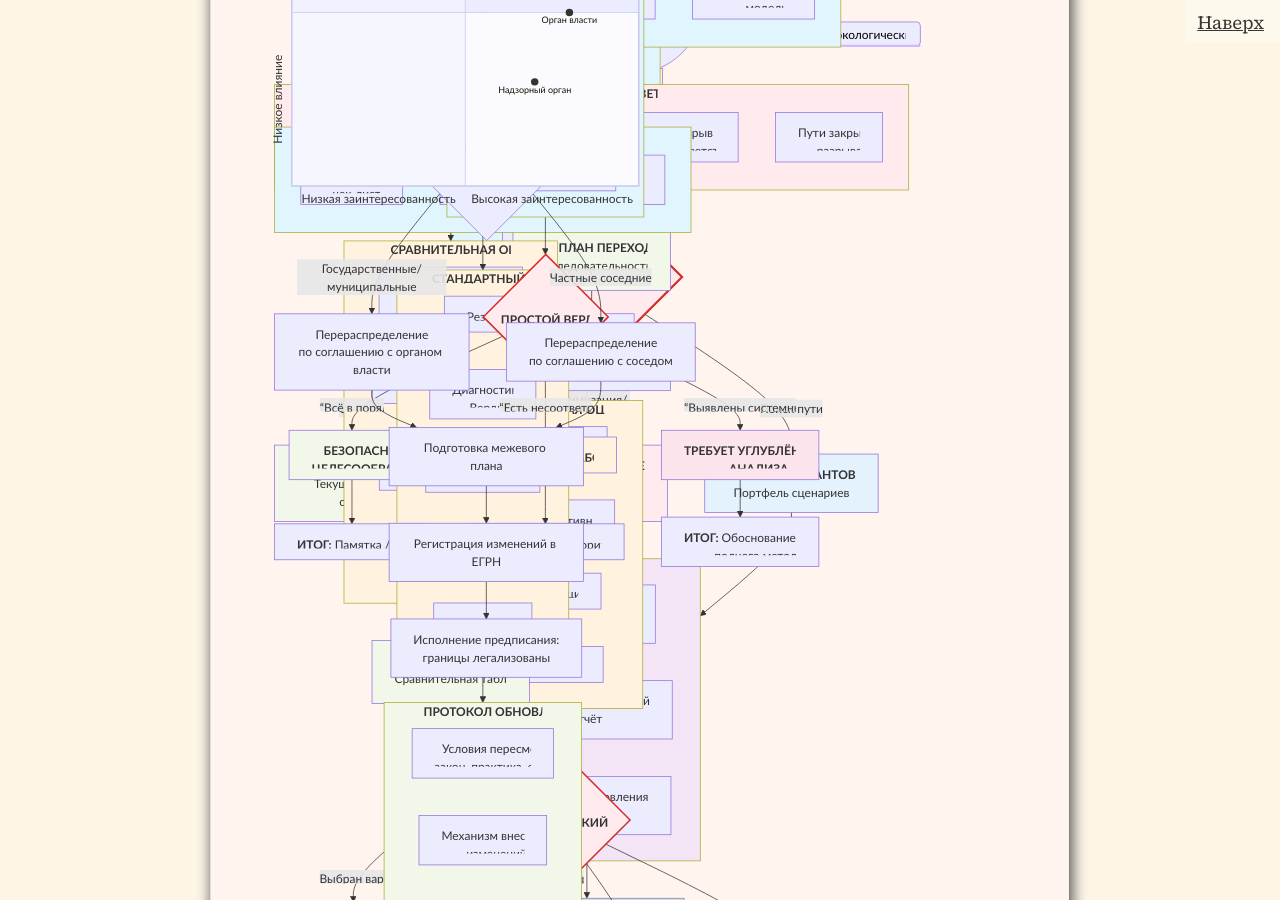
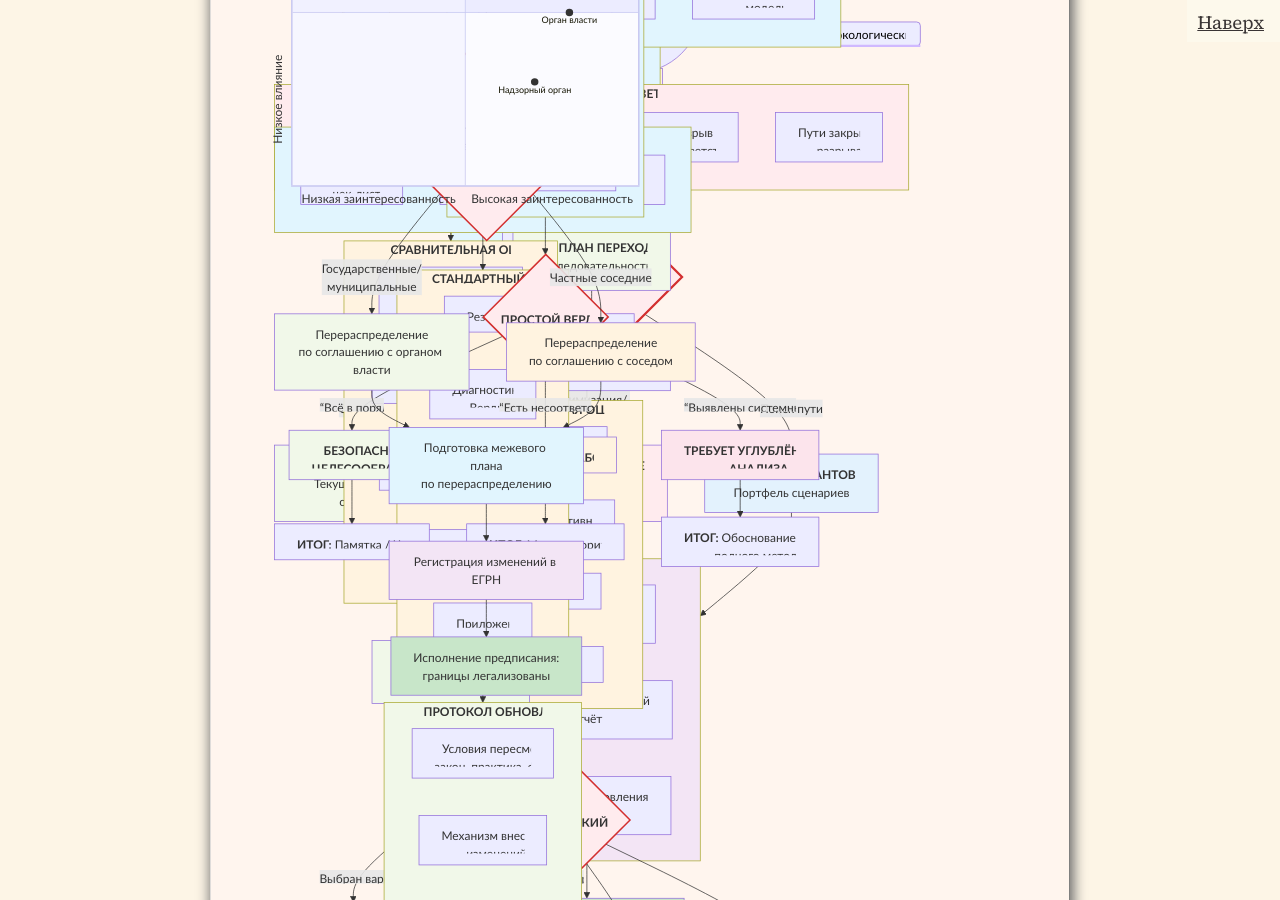
Before and after one commit to SergSi/land-use-art, a Jekyll site: the page built from _posts/2026-01-05-method.md, in a window 1280 px wide and 900 px high, scrolled down 4641 px. Built offline with Jekyll 4.4.1, drawn with Linux system fonts in a browser that asks for light colours; some web fonts are replaced; some of the changed lines change nothing that is shown.

Commit message:
Update 2026-01-05-method.md

```diff
--- a/_posts/2026-01-05-method.md
+++ b/_posts/2026-01-05-method.md
@@ -1075,11 +1075,19 @@
 flowchart TD
     A[Выявленное несоответствие границ] --> B[Получение предписания<br>надзорного органа]
     B --> C{Анализ: чьи земли нарушены?}
-    C -->|Государственные/муниципальные| D[Перераспределение<br>по соглашению с органом власти]
+    C -->|Государственные/<br>муниципальные| D[Перераспределение<br>по соглашению с органом власти]
     C -->|Частные соседние| E[Перераспределение<br>по соглашению с соседом]
-    D & E --> F[Подготовка межевого плана]
+    D & E --> F[Подготовка межевого плана<br>по перераспределению]
     F --> G[Регистрация изменений в ЕГРН]
     G --> H[Исполнение предписания:<br>границы легализованы]
+
+    style A fill:#e1f5fe
+    style C fill:#ffebee,stroke:#d32f2f,stroke-width:2px
+    style D fill:#f1f8e9
+    style E fill:#fff3e0
+    style F fill:#e1f5fe
+    style G fill:#f3e5f5
+    style H fill:#c8e6c9
 ' caption="Алгоритм легализации самовольной постройки через перераспределение"
 number="9"
 %}
```
